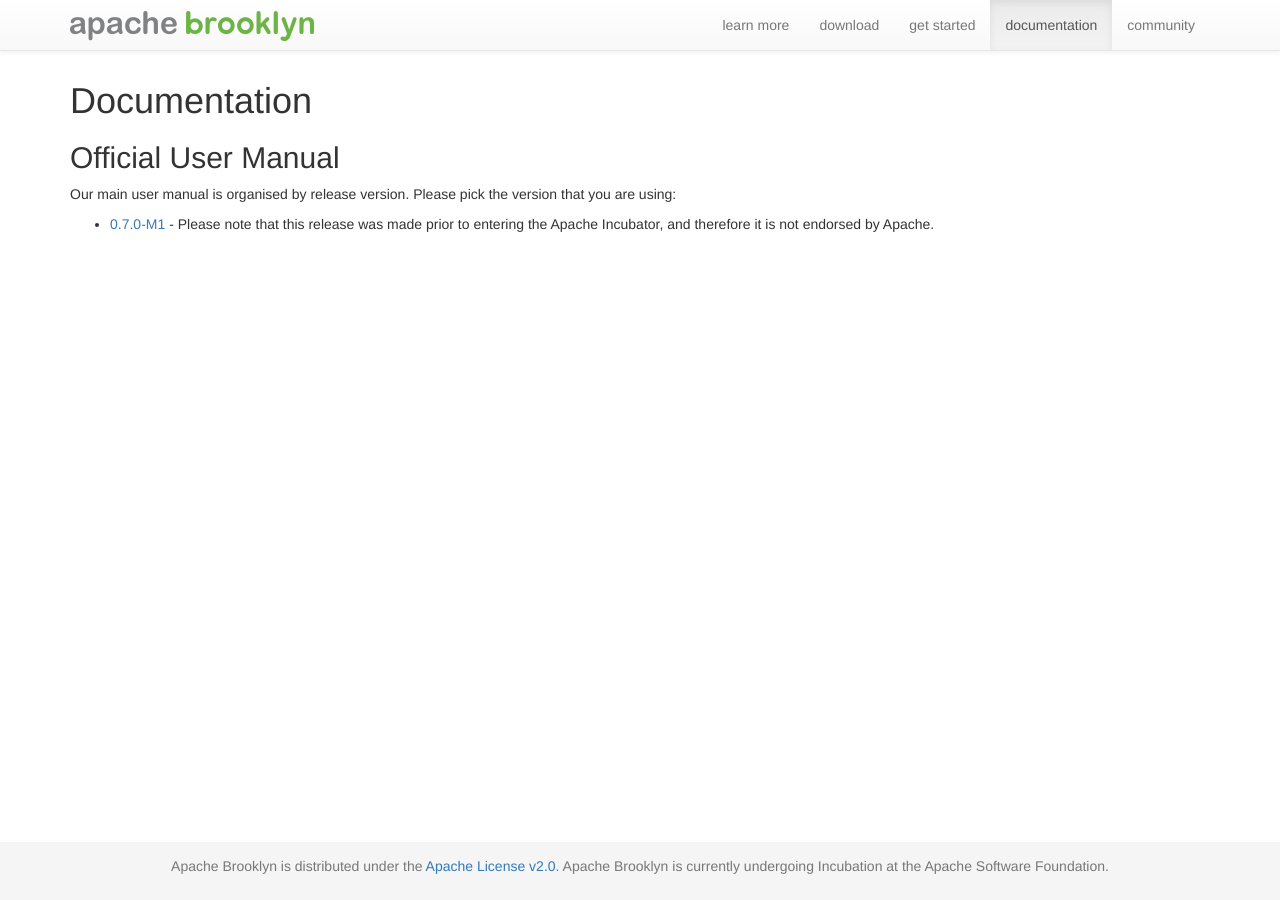
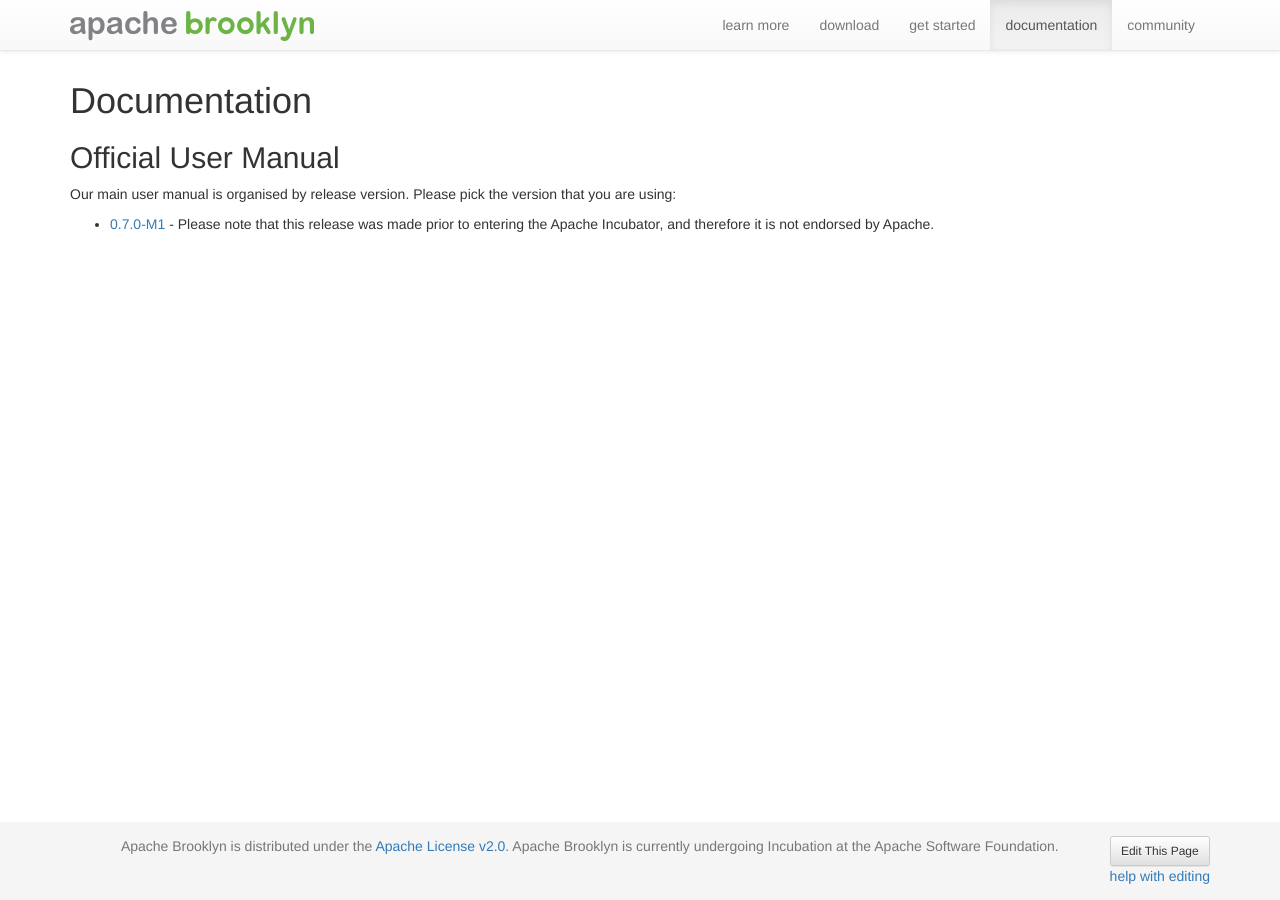
Before and after one commit to apache/incubator-brooklyn-site, a Jekyll site: the page built from documentation.md, in a window 1280 px wide. Built offline with Jekyll 4.4.1, drawn with Linux system fonts in a browser that asks for light colours; nearby versions of some CDN libraries.

Commit message:
Add "Edit this page" button

```diff
--- a/_layouts/normal.html
+++ b/_layouts/normal.html
@@ -8,6 +8,11 @@
 
 <div id="footer">
     <div class="container">
+        <div style="float:right; text-align:center">
+            <a class="btn btn-sm btn-default" href="https://github.com/apache/incubator-brooklyn-site/edit/master/{{ page.path }}">Edit This Page</a>
+            <br />
+            <a href="https://brooklyn.incubator.apache.org/community/how-to-contribute-docs.html">help with editing</a>
+        </div>
         <p class="text-muted">Apache Brooklyn is distributed under the <a href="http://www.apache.org/licenses/LICENSE-2.0">Apache License v2.0</a>. Apache Brooklyn is currently undergoing Incubation at the Apache Software Foundation.</p>
     </div>
 </div>
```
